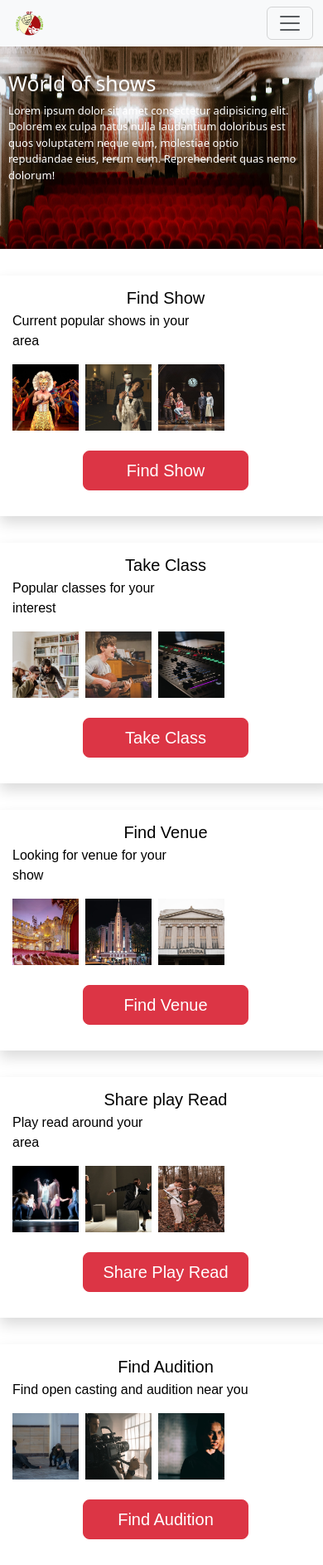
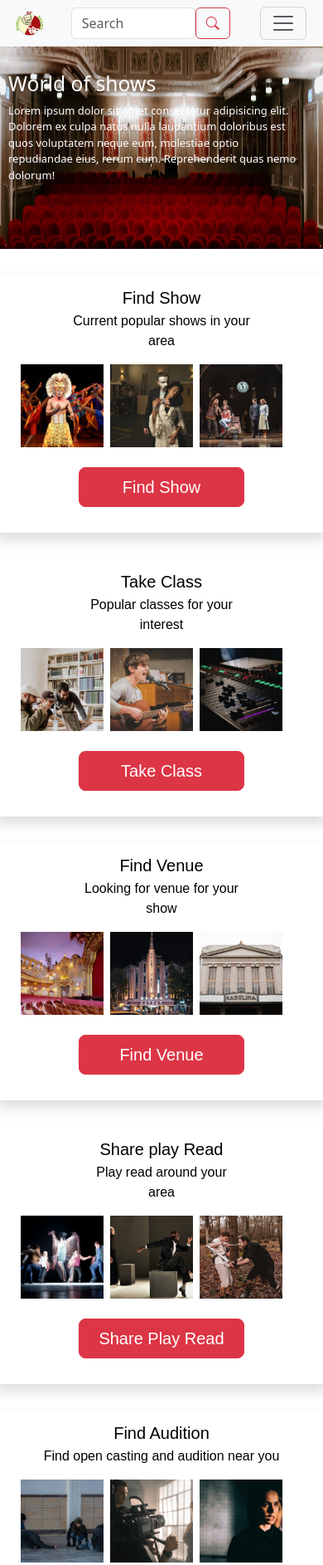
Before and after one commit to Frankmona/Theatre-page, a plain HTML site: page index.html in a window 390 px wide. Shown: the top 1886 px of the page at 83% size. Drawn offline with nearby package versions, Linux system fonts and the light colour scheme.

Commit message:
updated project: centered image

```diff
--- a/index.html
+++ b/index.html
@@ -23,20 +23,28 @@
       <!-- company logo -->
       <img src="./images and icons/Company Logo.png" alt="logo" class=" Company_Logo  margin-1">
 
-      <button class="navbar-toggler" type="button" data-bs-toggle="collapse" data-bs-target="#navbarSupportedContent" aria-controls="navbarSupportedContent" aria-expanded="false" aria-label="Toggle navigation">
+      <form class="d-flex margin-6" role="search">
+        <!-- <input class="form-control me-2 input_top" type="search" placeholder="Search" aria-label="Search"> -->
+        <input class="input_tag form-control" type="search" placeholder="Search" ria-label="Search">
+        <button class="btn btn-outline-danger me-1  " type="submit"><span><i class="bi bi-search"></i></span></button>
+      </form>
+
+
+      <button class="navbar-toggler me-2" type="button" data-bs-toggle="collapse" data-bs-target="#navbarSupportedContent" aria-controls="navbarSupportedContent" aria-expanded="false" aria-label="Toggle navigation">
         <span class="navbar-toggler-icon"></span>
       </button>
+
 
       <div class="collapse navbar-collapse" id="navbarSupportedContent">
         <ul class="navbar-nav me-auto mb-2 mb-lg-0">
           <li class="nav-item">
 
 
-          <form class="d-flex margin-6" role="search">
-            <!-- <input class="form-control me-2 input_top" type="search" placeholder="Search" aria-label="Search"> -->
+          <!-- <form class="d-flex margin-6" role="search">
+            <input class="form-control me-2 input_top" type="search" placeholder="Search" aria-label="Search">
             <input class="input_tag form-control" type="search" placeholder="Search" ria-label="Search">
             <button class="btn btn-outline-danger me-5  " type="submit"><span><i class="bi bi-search"></i></span></button>
-          </form>
+          </form> -->
 
           <li class="nav-item dropdown margin-1">
             <a class="nav-link dropdown-toggle me-5" href="#" role="button" data-bs-toggle="dropdown" aria-expanded="false">
@@ -89,13 +97,16 @@
         <!-- col1 -->
         <div class="cards_in_row text-center shadow">
             <h5 class="card-title pb-1">Find Show</h5>
-            <p class="card-text text-start fs-6">Current popular shows in your<br/> area</p>
+            <p class="card-text  fs-6">Current popular shows in your<br/> area</p>
 
+             <div class="center_img">
                 <div class="card_image_display">
                   <img src="./images and icons/image 89.png" alt="img" class="card_img">
                   <img src="./images and icons/image 90.png" alt="img"  class="card_img">
                   <img src="./images and icons/image 91.png" alt="img" class="card_img"  >
                 </div>
+             </div>
+
 
             <a href="#" class="btn btn-danger mt-4 mb-3 btn1 btn-lg">Find Show</a>
         </div>
@@ -103,13 +114,15 @@
         <!-- col2 -->
         <div class="cards_in_row text-center shadow">
             <h5 class="card-title pb-1">Take Class</h5>
-            <p class="card-text text-start fs-6"> Popular classes for your <br/> interest</p>
-
+            <p class="card-text  fs-6"> Popular classes for your <br/> interest</p>
+            <div class="center_img">
               <div class="card_image_display">
                 <img src="./images and icons/image 89-3.png" alt="img" class="card_img">
                 <img src="./images and icons/image 90-3.png" alt="img"  class="card_img">
                 <img src="./images and icons/image 91-3.png" alt="img" class="card_img" >
               </div>
+            </div>
+
 
             <a href="#" class="btn btn-danger mt-4 mb-3 btn1 btn-lg">Take Class</a>
         </div>
@@ -117,13 +130,15 @@
           <!-- col3 -->
           <div class="cards_in_row text-center shadow">
             <h5 class="card-title pb-1">Find Venue</h5>
-            <p class="card-text text-start fs-6">Looking for venue for your <br/>show</p>
-
+            <p class="card-text  fs-6">Looking for venue for your <br/>show</p>
+            <div class="center_img">
               <div class="card_image_display">
                 <img src="./images and icons/image 89-2.png" alt="img" class="card_img">
                 <img src="./images and icons/image 90-2.png" alt="img"  class="card_img">
                 <img src="./images and icons/image 91-2.png" alt="img" class="card_img"  >
             </div>
+            </div>
+
 
             <a href="#" class="btn btn-danger mt-4 mb-3 btn1 btn-lg">Find Venue</a>
         </div>
@@ -135,13 +150,16 @@
         <!-- col1 -->
         <div class="cards_in_row text-center shadow">
             <h5 class="card-title pb-1">Share play Read</h5>
-            <p class="card-text text-start fs-6">Play read around your <br/> area</p>
+            <p class="card-text  fs-6">Play read around your <br/> area</p>
 
+              <div class="center_img">
                   <div class="card_image_display">
                     <img src="./images and icons/image 89-5.png" alt="img" class="card_img">
                     <img src="./images and icons/image 90-5.png" alt="img"  class="card_img">
                     <img src="./images and icons/image 91-5.png" alt="img" class="card_img"  >
                   </div>
+              </div>
+
 
             <a href="#" class="btn btn-danger mt-4 mb-3 btn1 btn-lg">Share Play Read</a>
         </div>
@@ -149,26 +167,30 @@
         <!-- col2 -->
         <div class="cards_in_row text-center shadow">
             <h5 class="card-title pb-1">Find Audition</h5>
-            <p class="card-text text-start fs-6"> Find open casting and audition near you</p>
+            <p class="card-text  fs-6"> Find open casting and audition near you</p>
 
+             <div class="center_img">
                 <div class="card_image_display">
                   <img src="./images and icons/image 89-1.png" alt="img" class="card_img">
                   <img src="./images and icons/image 90-1.png" alt="img"  class="card_img">
                   <img src="./images and icons/image 91-1.png" alt="img" class="card_img"  >
                </div>
-
+             </div>
             <a href="#" class="btn btn-danger mt-4 mb-3 btn1 btn-lg">Find Audition</a>
         </div>
 
           <!-- col3 -->
           <div class="cards_in_row text-center shadow">
             <h5 class="card-title pb-1">Share Audition</h5>
-            <p class="card-text text-start fs-6">Looking for the best<br/>candidate?</p>
+            <p class="card-text  fs-6">Looking for the best<br/>candidate?</p>
 
+            <div class="center_img">
               <div class="card_image_display">
                 <img src="./images and icons/image 89-4.png" alt="img" class="card_img">
                 <img src="./images and icons/image 90-4.png" alt="img"  class="card_img">
                 <img src="./images and icons/image 91-4.png" alt="img" class="card_img">
+            </div>
+
             </div>
 
             <a href="#" class="btn btn-danger mt-4 mb-3 btn1 btn-lg">Share Audition</a>
@@ -180,13 +202,16 @@
         <!-- col1 -->
         <div class="cards_in_row text-center shadow">
             <h5 class="card-title pb-1">Rent Venue</h5>
-            <p class="card-text text-start fs-6">Rent your venue and give details about your venue</p>
+            <p class="card-text  fs-6">Rent your venue and give details about your venue</p>
 
+            <div class="center_img">
               <div class="card_image_display">
                 <img src="./images and icons/image 89-2.png" alt="img" class="card_img">
                 <img src="./images and icons/image 90-2.png" alt="img"  class="card_img">
                 <img src="./images and icons/image 91-2.png" alt="img" class="card_img"  >
             </div>
+            </div>
+
 
             <a href="#" class="btn btn-danger mt-4 mb-3 btn1 btn-lg">Rent Venue</a>
         </div>
@@ -205,14 +230,14 @@
                 </div>
 
                 <div class="a_info fs-6 ">
-                  <a href="#" class="a_info_style hr_line" ><b>Offers</b></a>
+                  <a href="#" class="a_info_style" ><b>Offers</b></a>
                   <a href="#" class="a_info_style">Pricing Schemes</a>
                   <a href="#" class="a_info_style">Redeem Code</a>
                 </div>
 
 
                 <div class="a_info fs-6 ">
-                  <a href="#" class="a_info_style hr_line" ><b>Support</b></a>
+                  <a href="#" class="a_info_style " ><b>Support</b></a>
                   <a href="#" class="a_info_style">Frequently Asked Questions</a>
                   <a href="#" class="a_info_style">Account and Billing</a>
                   <a href="#" class="a_info_style ">Contact Us</a>
@@ -229,7 +254,7 @@
                       <a href="#"><i class="bi bi-youtube bi_footer"></i></a>
                   </div>
 
-                <div class="copyright ">
+                <div class="copyright">
                   <img src="./images and icons/Company Logo.png" alt="logo" style="width: 17%;">
                   <p class="fs-6 text-white mt-2"><i class="bi bi-c-circle pe-2"></i>World of shows 2023</p>
                 </div>
--- a/style.css
+++ b/style.css
@@ -67,6 +67,7 @@ body{
     font-size: 16px;
     font-family: 'Poppins', sans-serif;
     padding: 14px;
+    justify-items: center;
 
 }
 
@@ -74,6 +75,12 @@ body{
     display: flex;
     gap: 0.5rem;
     margin-top: 10px;
+}
+
+.center_img{
+    display: block;
+    margin-left: 8px;
+    margin-right: 50px;
 }
 
 .card_img{
@@ -148,7 +155,7 @@ a:hover{
 
 @media screen and (max-width:500px) {
     .form-control{
-        width: 250px !important;
+        width: 150px !important;
        border-radius: 5px;
     }
 
@@ -204,6 +211,18 @@ body{
     padding: 15px;
 }
 
+.center_img{
+    display: block;
+    margin-left: 25px;
+    margin-right: 50px;
+}
+
+.card_img{
+    width: 100px;
+    height: 100px;
+
+}
+
 .row_1{
     /* background-color: bisque; */
     display: flex;
@@ -232,3 +251,103 @@ body{
   }
 
 }
+
+@media  screen and (max-width:900px){
+    .form-control{
+        width: 150px !important;
+       border-radius: 5px;
+    }
+
+
+.Company_Logo{
+    width:10%
+}
+
+.margin-1{
+    margin-left: 5px;
+    }
+
+.margin-6{
+    margin-left: 0px;
+
+}
+
+
+body{
+    background-image:url(./theatre.png);
+    background-repeat: no-repeat;
+    font-family: 'Poppins', sans-serif;
+    overflow-x: hidden;
+    background-size: cover;
+    background-size: 100% 300px;
+}
+
+.background_image_card{
+    width: 350px;
+    height: 250px;
+    margin-top: 50px;
+    /* background-color: blue; */
+    margin-left: 10px;
+    color: white;
+}
+
+.paddin_card_text{
+    padding-top: 20px;
+}
+
+
+.fs_3{
+    font-size: 13px;
+}
+
+.cards_in_row{
+    width: 400px;
+    min-height: 50px;
+    /* background-color: aqua; */
+    color: black;
+    /* font-size: 16px; */
+    font-family: 'Poppins', sans-serif;
+    padding: 15px;
+}
+
+.center_img{
+    display: block;
+    margin-left: 25px;
+    margin-right: 50px;
+}
+
+.card_img{
+    width: 100px;
+    height: 100px;
+
+}
+
+.row_1{
+    /* background-color: bisque; */
+    display: flex;
+    flex-direction: column;
+    gap: 2rem;
+    margin-top: 2rem;
+   align-items: center;
+
+}
+
+.footer_row_display1{
+    display: flex;
+    flex-direction: column;
+    gap: 2rem;
+    margin-top: 20px;
+}
+
+.footer_info_display{
+    display: flex;
+    flex-direction: column;
+    gap: 5rem;
+    justify-content: center;
+  }
+
+  .hr_line{
+    border-top: 2px white solid;
+  }
+
+}
```
Lines whose indentation alone changed are shown as unchanged.
